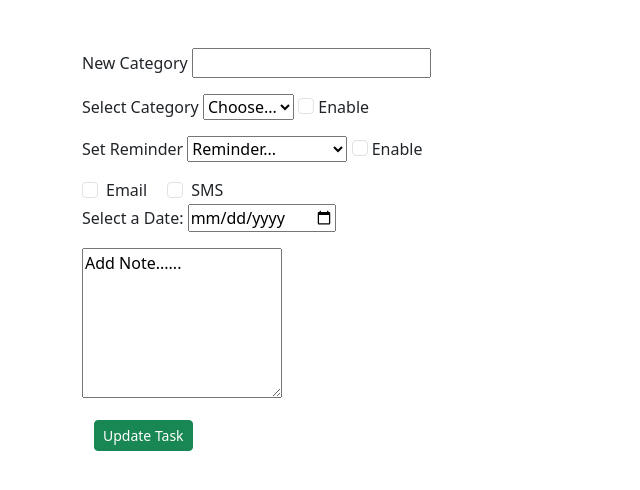
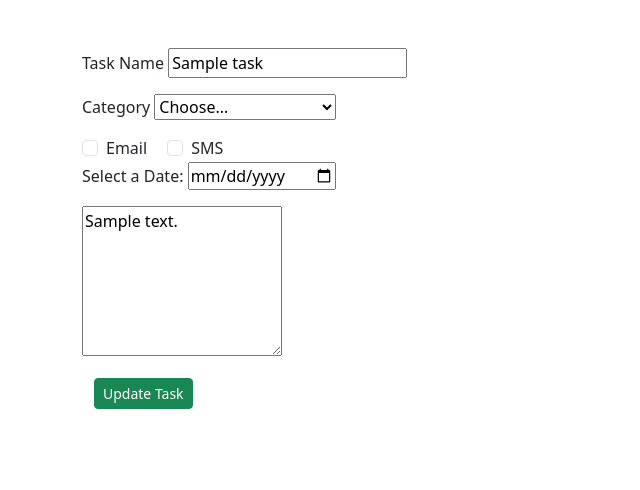
Before and after one commit to ZeldaRose1/SoftwareEngineering, a Python web app: template flask/templates/update_task.html in a window 1280 px wide. Shown: the top 490 px of the page, without its empty margins (0-640 px from the left). Run offline with Jinja, Linux system fonts and the light colour scheme; the template is opened without the code that fills it: most values are stand-ins (such as "Sample title", 1, 10 or a date in 2020).

Commit message:
Refactor update_task function and update_task.html template
- Refactor the update_task function in app.py to handle task updates based on the provided reminder ID. The function now properly handles updating the task name, category, task date, email, SMS, and note fields. It also allows for creating a new category if selected. The function now uses SQLAlchemy to execute the update query and commits the changes to the database.

- Update the update_task.html template to display the current task name, category, task date, email, SMS, and note values. The template also includes a dropdown menu to select the category and an option to create a new category. The template now uses JavaScript to toggle the visibility of the new category input field based on the selected option.

This commit refactors the update_task functionality and improves the user experience when updating tasks.

```diff
--- a/flask/templates/update_task.html
+++ b/flask/templates/update_task.html
@@ -5,61 +5,64 @@
     <meta charset="utf-8">
     <meta name="viewport" content="width=device-width, initial-scale=1">
     <title>Update Task</title>
-    <link href="https://cdn.jsdelivr.net/npm/bootstrap@5.3.3/dist/css/bootstrap.min.css" rel="stylesheet"
-        integrity="sha384-QWTKZyjpPEjISv5WaRU9OFeRpok6YctnYmDr5pNlyT2bRjXh0JMhjY6hW+ALEwIH" crossorigin="anonymous">
-
+    <link href="https://cdn.jsdelivr.net/npm/bootstrap@5.3.3/dist/css/bootstrap.min.css" rel="stylesheet">
 </head>
 
 <body>
     <div class="container mt-5">
         <form id="createTask" name="createTask" method="POST" action="{{ url_for('update_task', rid=task.reminder_id) }}">
             <div class="mb-3">
-                <label for="CategoryName">New Category</label>
-                <input name="CategoryName" id="CategoryName" required type="text" />
+                <label for="TaskName">Task Name</label>
+                <input name="TaskName" id="TaskName" required type="text" value="{{ task.task_name }}" />
             </div>
 
             <div class="mb-3">
-                <label for="Category">Select Category</label>
-                <select id="Category" name="Category">
+                <label for="Category">Category</label>
+                <select id="Category" name="Category" onchange="toggleNewCategoryInput(this)">
                     <option value="">Choose...</option>
-                    <option value="Option1">Option 1</option>
-                    <option value="Option2">Option 2</option>
+                    {% for cat in categories %}
+                    <option value="{{ cat[0] }}" {% if cat[0] == task.category %}selected{% endif %}>
+                        {{ cat[0] }}
+                    </option>
+                    {% endfor %}
+                    <option value="new">Create New Category</option>
                 </select>
-
-                <input class="form-check-input" type="checkbox" id="enableCategory" name="enableCategory">
-                <label class="form-check-label" for="enableCategory">Enable</label>
             </div>
 
-            <div class="mb-3">
-                <label for="Category">Set Reminder</label>
-                <select id="Category" name="Category">
-                    <option value="">Reminder...</option>
-                    <option value="Option1">5 minutes before</option>
-                    <option value="Option2">15 minutes before</option>
-                    <option value="Option2">30 minutes before</option>
-                    <option value="Option2">1 hour before</option>
-                    <option value="Option2">1 day before</option>
-                </select>
-                <input class="form-check-input" type="checkbox" id="enableCategory" name="enableCategory">
-                <label class="form-check-label" for="enableCategory">Enable</label>
+            <div class="mb-3" id="newCategoryDiv" style="display: none;">
+                <label for="NewCategoryName">New Category</label>
+                <input name="NewCategoryName" id="NewCategoryName" type="text" />
             </div>
+
+            <script>
+            function toggleNewCategoryInput(select) {
+                const newCategoryDiv = document.getElementById("newCategoryDiv");
+                if (select.value === "new") {
+                    newCategoryDiv.style.display = "block";
+                } else {
+                    newCategoryDiv.style.display = "none";
+                }
+            }
+            </script>
+
+
             <div class="form-check form-check-inline">
-                <input class="form-check-input" type="checkbox" id="Email" name="Email">
+                <input class="form-check-input" type="checkbox" id="Email" name="Email" {% if task.email %}checked{% endif %}>
                 <label class="form-check-label" for="Email">Email</label>
             </div>
 
             <div class="form-check form-check-inline">
-                <input class="form-check-input" type="checkbox" id="SMS" name="SMS">
+                <input class="form-check-input" type="checkbox" id="SMS" name="SMS" {% if task.sms %}checked{% endif %}>
                 <label class="form-check-label" for="SMS">SMS</label>
             </div>
 
             <div class="mb-3">
                 <label for="datePicker">Select a Date:</label>
-                <input type="date" id="datePicker" name="datePicker">
+                <input type="date" id="datePicker" name="datePicker" value="{{ task.task_date|tojson|safe }}" />
             </div>
 
             <div class="mb-3">
-                <textarea id="AddNote" name="AddNote" style="width: 200px; height: 150px;">Add Note......</textarea>
+                <textarea id="AddNote" name="AddNote" style="width: 200px; height: 150px;">{{ task.note }}</textarea>
             </div>
 
             <div class="container mt-3 text-start">
@@ -68,9 +71,7 @@
         </form>
     </div>
 
-    <script src="https://cdn.jsdelivr.net/npm/bootstrap@5.3.3/dist/js/bootstrap.bundle.min.js"
-        integrity="sha384-YvpcrYf0tY3lHB60NNkmXc5s9fDVZLESaAA55NDzOxhy9GkcIdslK1eN7N6jIeHz"
-        crossorigin="anonymous"></script>
+    <script src="https://cdn.jsdelivr.net/npm/bootstrap@5.3.3/dist/js/bootstrap.bundle.min.js"></script>
 </body>
 
 </html>
```
Also changed, not shown: flask/app.py (+19 -10 lines).
